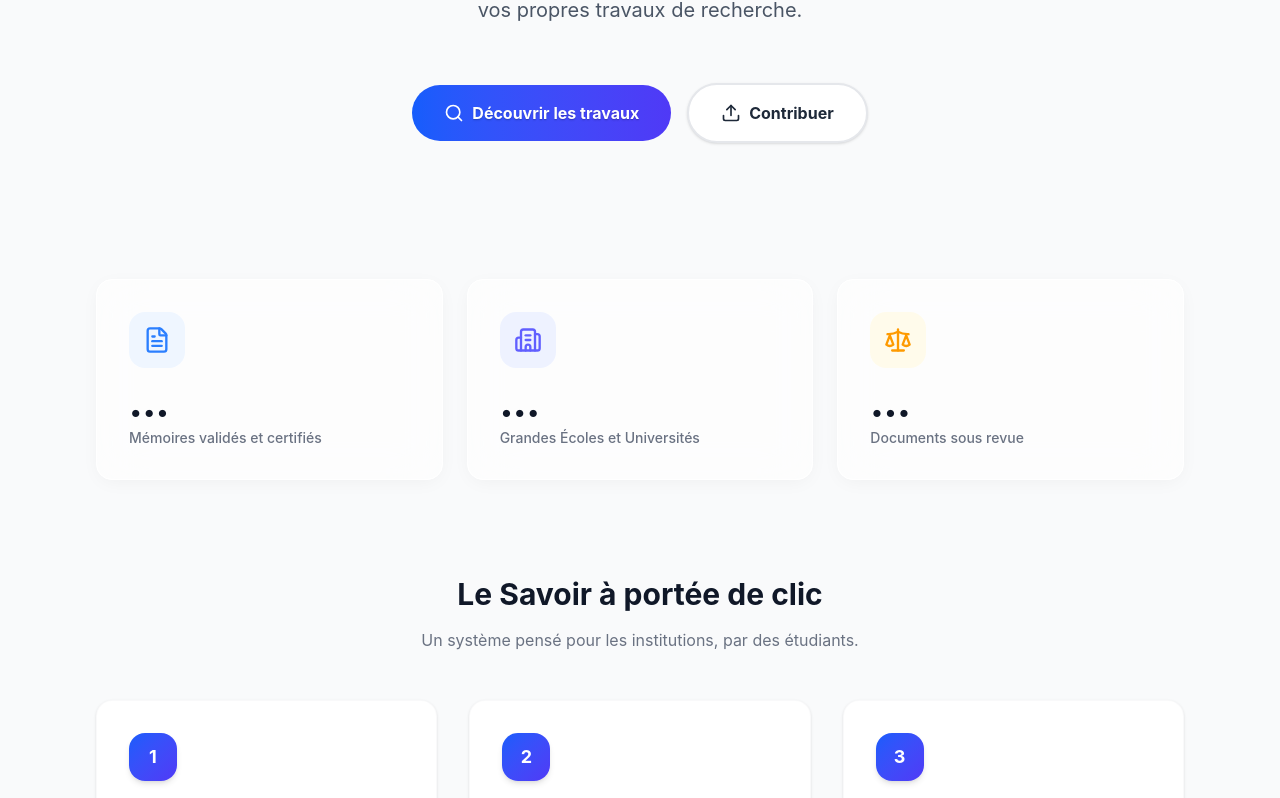
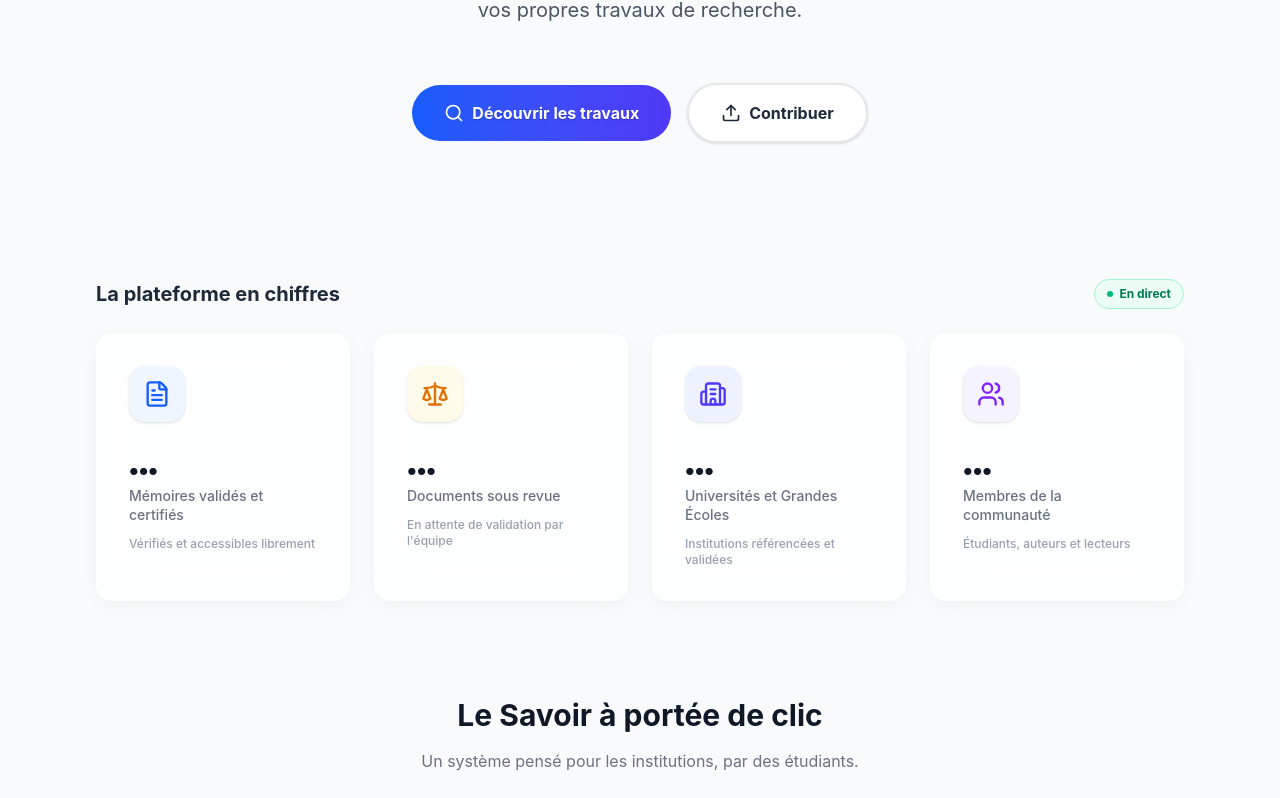
Before and after one commit to leadertgn/MemoHub, a React (Vite) app in the folder frontend/: page / in a window 1280 px wide. Shown: the part 446-1244 px from the top of the page. Built offline with nearby package versions, Linux system fonts and the light colour scheme; no server answers.

Commit message:
feat(frontend): enhance Privacy and Terms pages with improved layout and navigation

```diff
--- a/frontend/src/pages/Home.jsx
+++ b/frontend/src/pages/Home.jsx
@@ -3,9 +3,74 @@ import { useQuery, useMutation } from "@tanstack/react-query";
 import { apiClient } from "../api/client";
 import { applicationsApi } from "../api/applications";
 import { Search, Upload, FileText, Building2, Scale, Users, Shield, Heart, ArrowRight } from "lucide-react";
-import { useState, useEffect } from "react";
+import { useState, useEffect, useRef, useCallback } from "react";
 import { toast } from "sonner";
 import { useCountries, useUniversities } from "../hooks/useFilters";
+
+// Hook personnalisé : compteur animé qui s'incrémente au scroll (IntersectionObserver)
+function useCountUp(target, duration = 1200) {
+  const [count, setCount] = useState(0);
+  const [started, setStarted] = useState(false);
+  const ref = useRef(null);
+
+  const startAnimation = useCallback(() => {
+    if (started || typeof target !== "number") return;
+    setStarted(true);
+    const steps = 40;
+    const increment = target / steps;
+    let current = 0;
+    const timer = setInterval(() => {
+      current += increment;
+      if (current >= target) {
+        setCount(target);
+        clearInterval(timer);
+      } else {
+        setCount(Math.floor(current));
+      }
+    }, duration / steps);
+  }, [target, duration, started]);
+
+  useEffect(() => {
+    const observer = new IntersectionObserver(
+      ([entry]) => { if (entry.isIntersecting) startAnimation(); },
+      { threshold: 0.3 }
+    );
+    if (ref.current) observer.observe(ref.current);
+    return () => observer.disconnect();
+  }, [startAnimation]);
+
+  return { count, ref };
+}
+
+// Composant card de statistique avec animation CountUp et sous-texte dynamique
+function StatCard({ label, rawValue, icon: Icon, color, bg, gradient, subtitle }) {
+  const numericValue = typeof rawValue === "number" ? rawValue : null;
+  const { count, ref } = useCountUp(numericValue);
+  const displayValue = numericValue !== null ? count.toLocaleString() : "...";
+
+  return (
+    <div
+      ref={ref}
+      className="group relative bg-white/70 backdrop-blur-xl rounded-2xl p-8 shadow-[0_4px_20px_-4px_rgba(0,0,0,0.06)] border border-white hover:shadow-[0_12px_40px_-8px_rgba(0,0,0,0.12)] hover:-translate-y-1.5 transition-all duration-300"
+    >
+      <div className={`absolute inset-0 rounded-2xl opacity-0 group-hover:opacity-100 transition-opacity duration-300 ${gradient}`} />
+      <div className="relative z-10">
+        <div className={`w-14 h-14 rounded-2xl ${bg} ${color} flex items-center justify-center mb-5 group-hover:scale-110 transition-transform duration-300 shadow-sm`}>
+          <Icon className="w-7 h-7" />
+        </div>
+        <div className="text-4xl font-black text-gray-900 mb-1 tabular-nums">
+          {displayValue}
+        </div>
+        <div className="text-sm font-medium text-gray-500 leading-snug">{label}</div>
+        {subtitle && (
+          <div className="mt-3 text-xs text-gray-400 font-medium">
+            {subtitle}
+          </div>
+        )}
+      </div>
+    </div>
+  );
+}
 
 export default function Home() {
   const { data: stats } = useQuery({
@@ -121,48 +186,53 @@ export default function Home() {
         </div>
       </section>
 
-      {/* Stats Section with Glassmorphism */}
-      <section className="grid grid-cols-1 md:grid-cols-3 gap-6 px-4 max-w-6xl mx-auto">
-        {[
-          {
-            label: "Mémoires validés et certifiés",
-            value: stats?.memoirs?.total ?? "...",
-            icon: FileText,
-            color: "text-blue-500",
-            bg: "bg-blue-50",
-          },
-          {
-            label: "Grandes Écoles et Universités",
-            value: stats?.universities?.total ?? "...",
-            icon: Building2,
-            color: "text-indigo-500",
-            bg: "bg-indigo-50",
-          },
-          {
-            label: "Documents sous revue",
-            value: stats?.memoirs?.pending ?? "...",
-            icon: Scale,
-            color: "text-amber-500",
-            bg: "bg-amber-50",
-          },
-        ].map((stat, i) => (
-          <div
-            key={i}
-            className="group bg-white/60 backdrop-blur-xl rounded-2xl p-8 shadow-[0_4px_20px_-4px_rgba(0,0,0,0.05)] border border-white hover:shadow-[0_8px_30px_-4px_rgba(0,0,0,0.1)] hover:-translate-y-1 transition-all duration-300 transform"
-          >
-            <div
-              className={`w-14 h-14 rounded-2xl ${stat.bg} ${stat.color} flex items-center justify-center mb-4 group-hover:scale-110 transition-transform duration-300`}
-            >
-              <stat.icon className="w-7 h-7" />
-            </div>
-            <div className="text-4xl font-black text-gray-900 mb-1">
-              {stat.value}
-            </div>
-            <div className="text-sm font-medium text-gray-500 leading-snug">
-              {stat.label}
-            </div>
-          </div>
-        ))}
+      {/* Stats Section enrichie */}
+      <section className="px-4 max-w-6xl mx-auto">
+        <div className="flex items-center justify-between mb-6">
+          <h2 className="text-xl font-bold text-gray-800">La plateforme en chiffres</h2>
+          <span className="inline-flex items-center gap-1.5 bg-emerald-50 text-emerald-700 text-xs font-bold px-3 py-1.5 rounded-full border border-emerald-200">
+            <span className="w-1.5 h-1.5 bg-emerald-500 rounded-full animate-pulse" />
+            En direct
+          </span>
+        </div>
+        <div className="grid grid-cols-2 lg:grid-cols-4 gap-4 md:gap-6">
+          <StatCard
+            label="Mémoires validés et certifiés"
+            rawValue={stats?.memoirs?.total}
+            icon={FileText}
+            color="text-blue-600"
+            bg="bg-blue-50"
+            gradient="bg-linear-to-br from-blue-50/60 to-transparent"
+            subtitle={stats?.memoirs?.pre_validated ? `dont ${stats.memoirs.pre_validated} en cours de validation finale` : "Vérifiés et accessibles librement"}
+          />
+          <StatCard
+            label="Documents sous revue"
+            rawValue={stats?.memoirs?.pending}
+            icon={Scale}
+            color="text-amber-600"
+            bg="bg-amber-50"
+            gradient="bg-linear-to-br from-amber-50/60 to-transparent"
+            subtitle="En attente de validation par l'équipe"
+          />
+          <StatCard
+            label="Universités et Grandes Écoles"
+            rawValue={stats?.universities?.total}
+            icon={Building2}
+            color="text-indigo-600"
+            bg="bg-indigo-50"
+            gradient="bg-linear-to-br from-indigo-50/60 to-transparent"
+            subtitle="Institutions référencées et validées"
+          />
+          <StatCard
+            label="Membres de la communauté"
+            rawValue={stats?.users?.total}
+            icon={Users}
+            color="text-violet-600"
+            bg="bg-violet-50"
+            gradient="bg-linear-to-br from-violet-50/60 to-transparent"
+            subtitle="Étudiants, auteurs et lecteurs"
+          />
+        </div>
       </section>
 
       {/* Comment ça marche */}
```
Also changed, not shown: frontend/src/pages/Privacy.jsx (+40 -13 lines), frontend/src/pages/Terms.jsx (+34 -10 lines).
